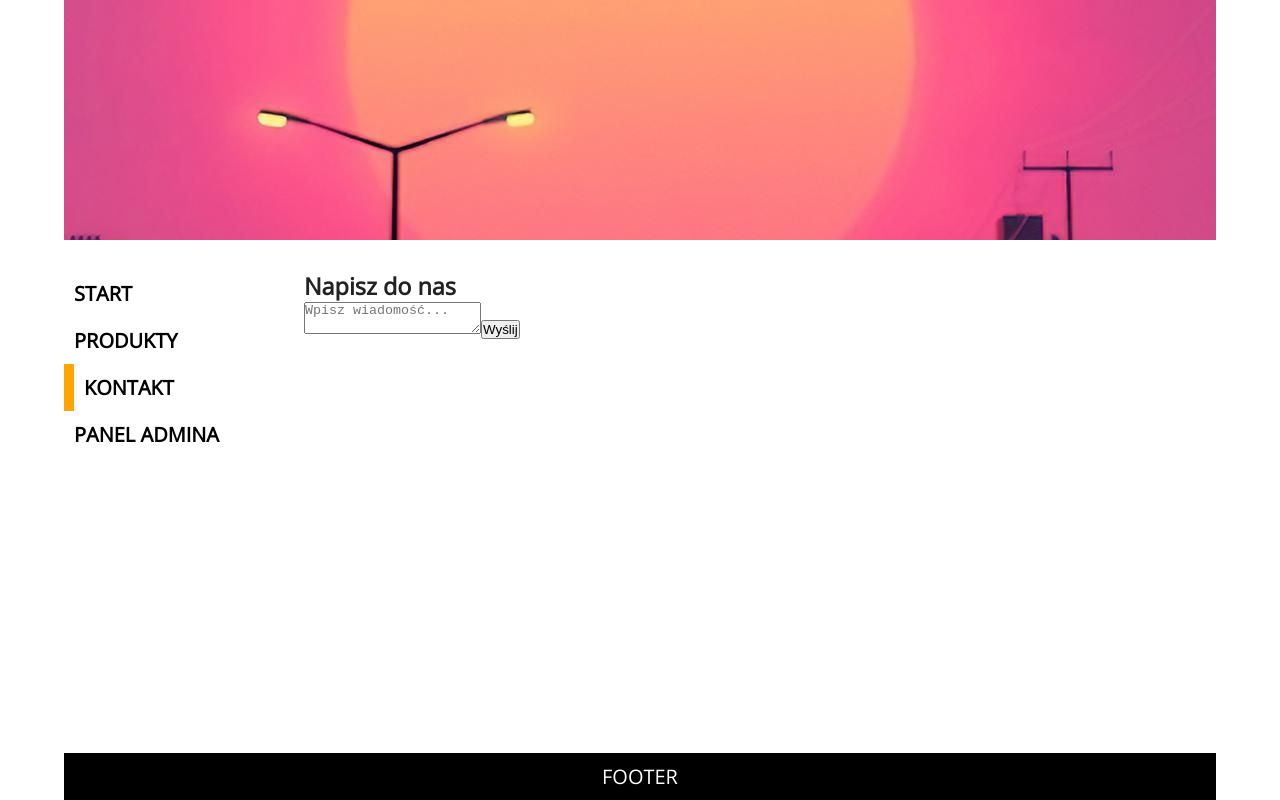
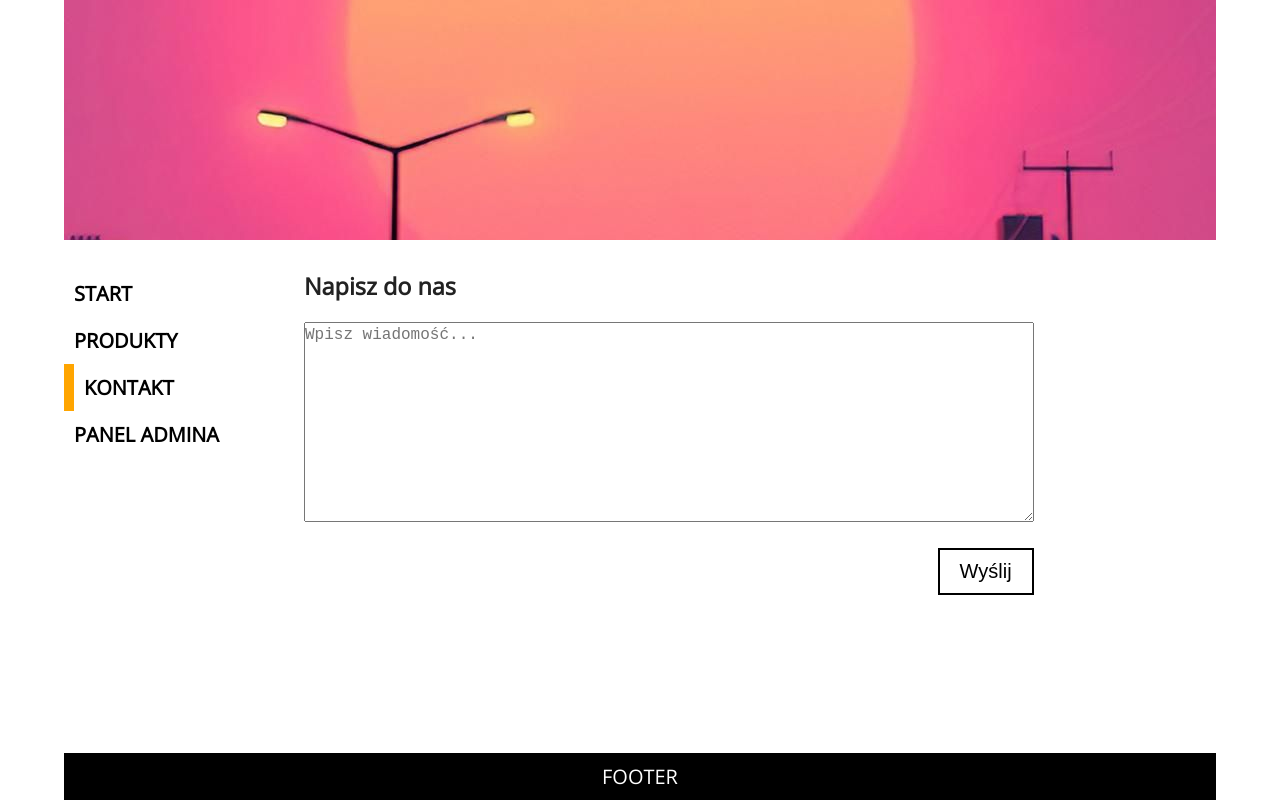
Before and after one commit to radek-winiecki/simple-website-in-react, a React (Create React App) app in the folder project/: page /contact in a window 1280 px wide. Built offline with nearby package versions, Linux system fonts and the light colour scheme.

Commit message:
Add some CSS styles for the contact section

```diff
--- a/project/src/styles/ContactPage.css
+++ b/project/src/styles/ContactPage.css
@@ -0,0 +1,23 @@
+.contact textarea {
+    font-size: 16px;
+    width: 80%;
+    min-height: 200px;
+    margin: 20px 0;
+    line-height: 1.6;
+}
+
+.contact button {
+    display: block;
+    border: 2px solid black;
+    background-color: #fff;
+    padding: 10px 20px;
+    cursor: pointer;
+    font-size: 20px;
+    margin: 0 20% 0 auto;
+    transition: 0.3s;
+}
+
+.contact button:hover {
+    color: #fff;
+    background-color: #000;
+}
```
